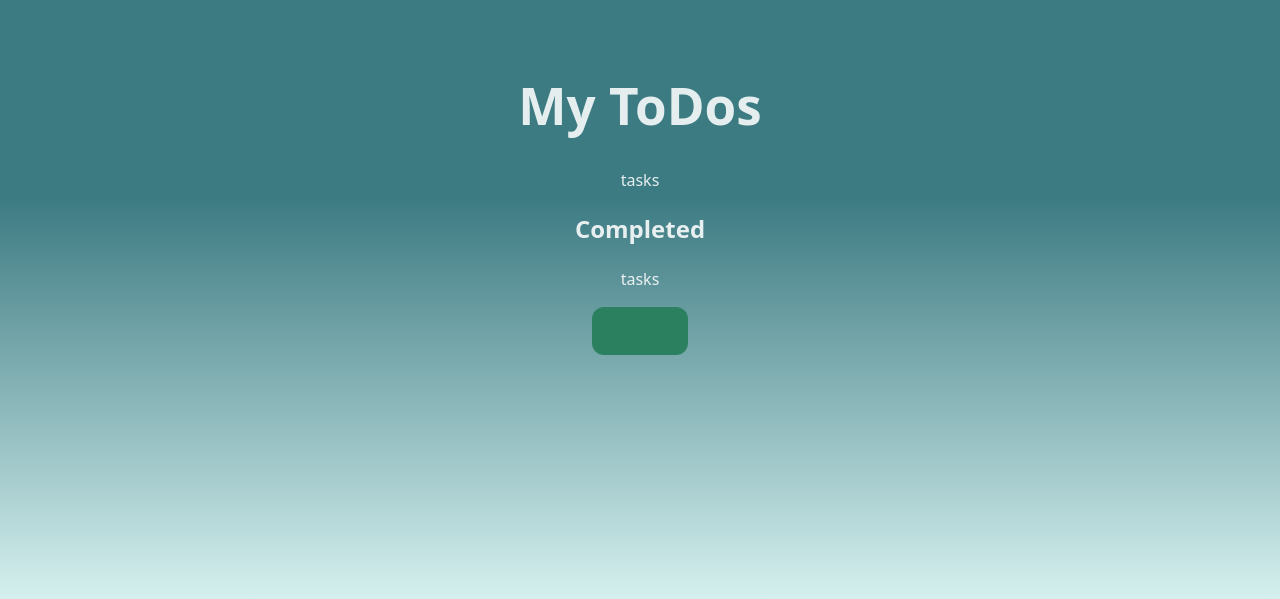
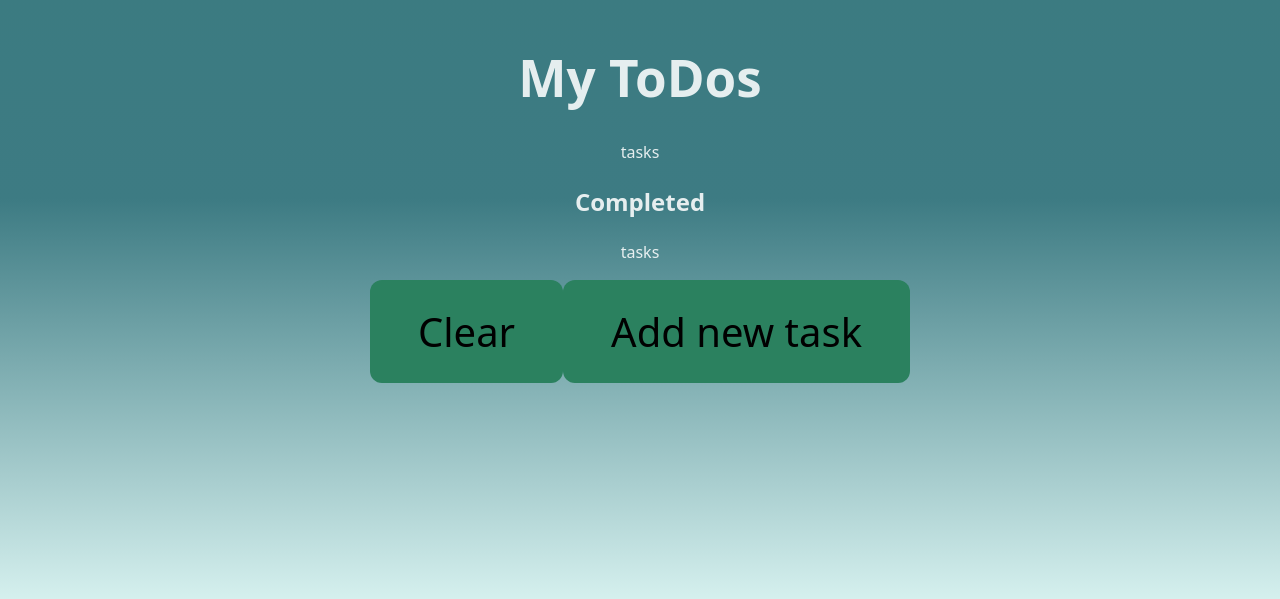
Before and after one commit to AlenaB-dev/ToDoApp, a React (Vite) app in the folder my-app/: page / in a window 1280 px wide. Shown: the part 201-800 px from the top of the page. Built offline with nearby package versions, Linux system fonts and the light colour scheme.

Commit message:
feat: add clear-btn and add-btn

```diff
--- a/my-app/src/App.jsx
+++ b/my-app/src/App.jsx
@@ -3,14 +3,31 @@ import "./App.css";
 import Button from "./components/UI/Button.jsx";
 
 function App() {
+  // handle button actions
+  const handleClear = () => {
+    console.log("Clear completed task");
+  };
+
+  const handleAdd = () => {
+    console.log("Add new task");
+  };
+
   return (
     <>
       <h1>My ToDos</h1>
       <p>tasks</p>
 
       <h2>Completed</h2>
+
       <p>tasks</p>
-      <Button />
+
+      <Button onClick={handleClear} className="clear-btn">
+        Clear
+      </Button>
+
+      <Button onClick={handleAdd} className="add-btn">
+        Add new task
+      </Button>
     </>
   );
 }
```
